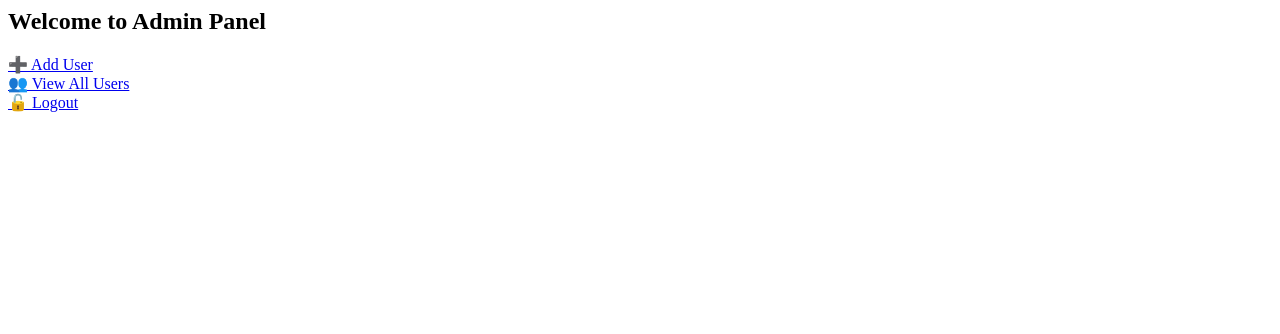
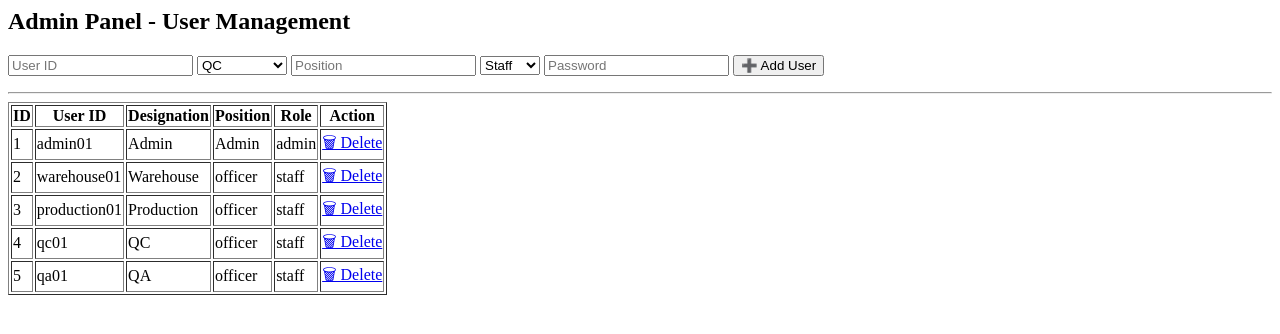
Before and after one commit to kumud01-debug/Pharma_cloud, a Flask app: page /admin in a window 1280 px wide. Shown: the top 334 px of the page. Run offline with Flask 3, Linux system fonts and the light colour scheme; a user stored in the database is signed in; data comes from the database, SQL or seed files in the repository; both versions use the stored data as it was after the commit.

Commit message:
delete and add users functionality for admin

```diff
--- a/app.py
+++ b/app.py
@@ -1,4 +1,4 @@
-from flask import Flask, render_template, request, redirect, session, url_for
+from flask import Flask, render_template, request, redirect, session, url_for, flash
 from flask_sqlalchemy import SQLAlchemy
 from flask_migrate import Migrate
 from werkzeug.security import generate_password_hash, check_password_hash
@@ -62,6 +62,46 @@ def admin_panel():
     return redirect(url_for("login"))
 
 
+
+@app.route("/admin/add_user", methods=["POST"])
+def add_user():
+    if "designation" in session and session["designation"] == "Admin":
+        user_id = request.form.get("user_id")
+        designation = request.form.get("designation")
+        position = request.form.get("position")
+        role = request.form.get("role")
+        password_hash = request.form.get("password")
+
+        if User.query.filter_by(user_id=user_id).first():
+            flash("⚠️ User ID already exists!", "error")
+            return redirect(url_for("admin_panel"))
+
+        hashed_pw = generate_password_hash(password_hash)
+        new_user = User(
+            user_id=user_id,
+            designation=designation,
+            position=position,
+            role=role,
+            password_hash=hashed_pw
+        )
+        db.session.add(new_user)
+        db.session.commit()
+        flash("✅ User added successfully!", "success")
+
+    return redirect(url_for("admin_panel"))
+
+
+@app.route("/admin/delete_user/<int:user_id>")
+def delete_user(user_id):
+    if "designation" in session and session["designation"] == "Admin":
+        user = User.query.get(user_id)
+        if user:
+            db.session.delete(user)
+            db.session.commit()
+            flash("🗑 User deleted successfully!", "success")
+    return redirect(url_for("admin_panel"))
+
+
 @app.route("/qc")
 def qc_dashboard():
     return "Welcome to QC Dashboard"
--- a/templates/admin_panel.html
+++ b/templates/admin_panel.html
@@ -1,4 +1,44 @@
-<h2>Welcome to Admin Panel</h2>
-<a href="/add_user">➕ Add User</a><br>
-<a href="/view_users">👥 View All Users</a><br>
-<a href="/logout">🔓 Logout</a>
+<h2>Admin Panel - User Management</h2>
+
+<!-- Add User Form -->
+<form method="POST" action="{{ url_for('add_user') }}">
+  <input type="text" name="user_id" placeholder="User ID" required>
+  <select name="designation" required>
+    <option value="QC">QC</option>
+    <option value="Warehouse">Warehouse</option>
+    <option value="Production">Production</option>
+    <option value="QA">QA</option>
+    <option value="Admin">Admin</option>
+  </select>
+  <input type="text" name="position" placeholder="Position" required>
+  <select name="role" required>
+    <option value="staff">Staff</option>
+    <option value="admin">Admin</option>
+  </select>
+  <input type="password" name="password" placeholder="Password" required>
+  <button type="submit">➕ Add User</button>
+</form>
+
+<hr>
+
+<!-- Users Table -->
+<table border="1">
+  <tr>
+    <th>ID</th>
+    <th>User ID</th>
+    <th>Designation</th>
+    <th>Position</th>
+    <th>Role</th>
+    <th>Action</th>
+  </tr>
+  {% for user in users %}
+  <tr>
+    <td>{{ user.id }}</td>
+    <td>{{ user.user_id }}</td>
+    <td>{{ user.designation }}</td>
+    <td>{{ user.position }}</td>
+    <td>{{ user.role }}</td>
+    <td><a href="{{ url_for('delete_user', user_id=user.id) }}">🗑 Delete</a></td>
+  </tr>
+  {% endfor %}
+</table>
```
Also changed, not shown: instance/pharma_data.db.
